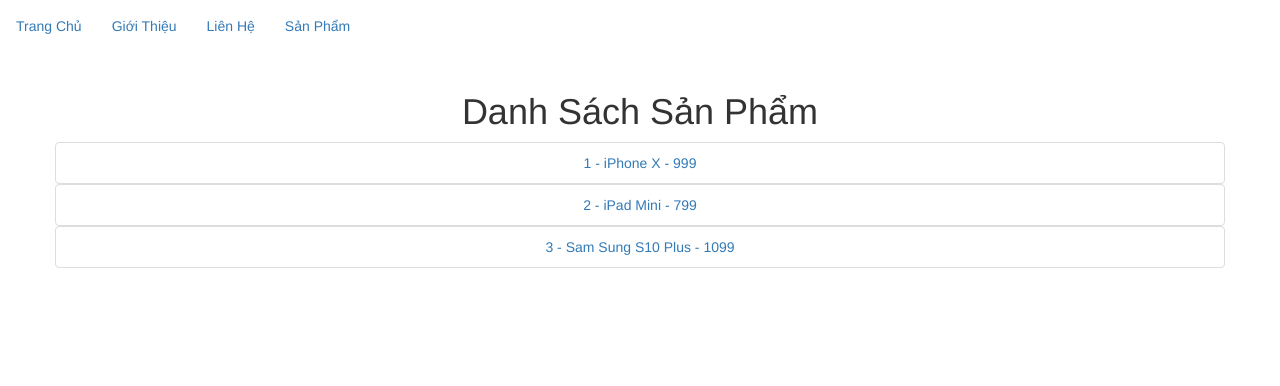
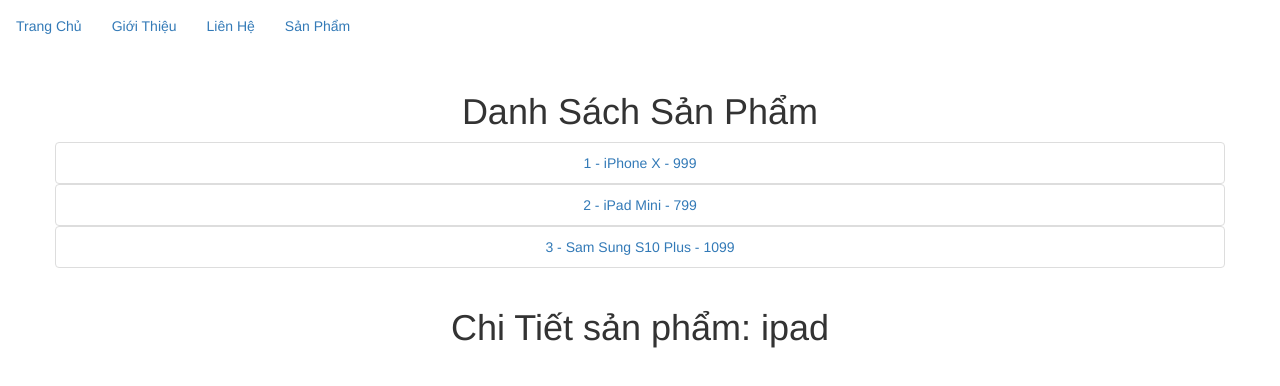
Before and after one commit to minhduc3701/Router, a React (Create React App) app: page /products/ipad in a window 1280 px wide. Shown: the top 386 px of the page. Built offline with nearby package versions, Linux system fonts and the light colour scheme.

Commit message:
obj match

```diff
--- /dev/null
+++ b/src/components/Product.js
@@ -0,0 +1,12 @@
+import React from "react";
+
+class Product extends React.Component {
+  render() {
+    let { match } = this.props;
+    let name = match.params.slug;
+    console.log(name);
+    return <h1>Chi Tiết sản phẩm: {name}</h1>;
+  }
+}
+
+export default Product;
--- a/src/components/Products.js
+++ b/src/components/Products.js
@@ -1,32 +1,36 @@
 import React from "react";
-import { NavLink } from "react-router-dom";
+import { NavLink, Route } from "react-router-dom";
+import Productx from "./Product";
 
 class Products extends React.Component {
   render() {
     let products = [
       {
         id: 1,
+        slug: "iphone",
         name: "iPhone X",
         price: 999
       },
       {
         id: 2,
+        slug: "ipad",
         name: "iPad Mini",
         price: 799
       },
       {
         id: 3,
+        slug: "samsung",
         name: "Sam Sung S10 Plus",
         price: 1099
       }
     ];
 
     let { match } = this.props;
-    console.log(match);
+    let url = match.url;
 
     let result = products.map((product, index) => {
       return (
-        <NavLink key={index} to="">
+        <NavLink key={index} to={`${url}/${product.slug}`}>
           <li className="list-group-item">
             {product.id} - {product.name} - {product.price}
           </li>
@@ -40,6 +44,10 @@
         <div className="row">
           <ul className="list-group">{result}</ul>
         </div>
+
+        <div className="row">
+          <Route path="/products/:slug" component={Productx}></Route>
+        </div>
       </div>
     );
   }
```
